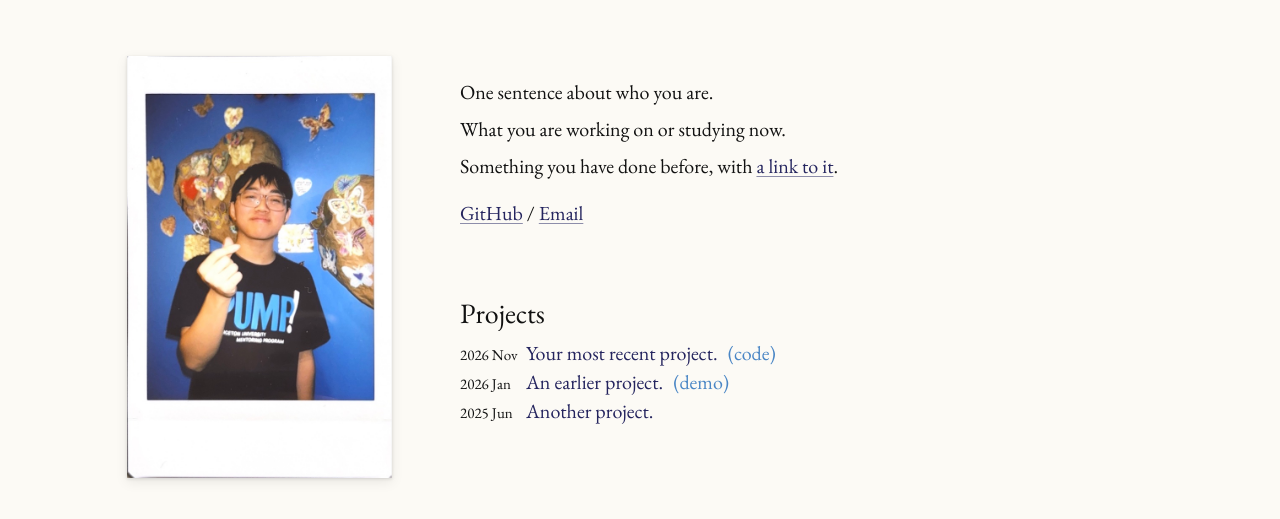
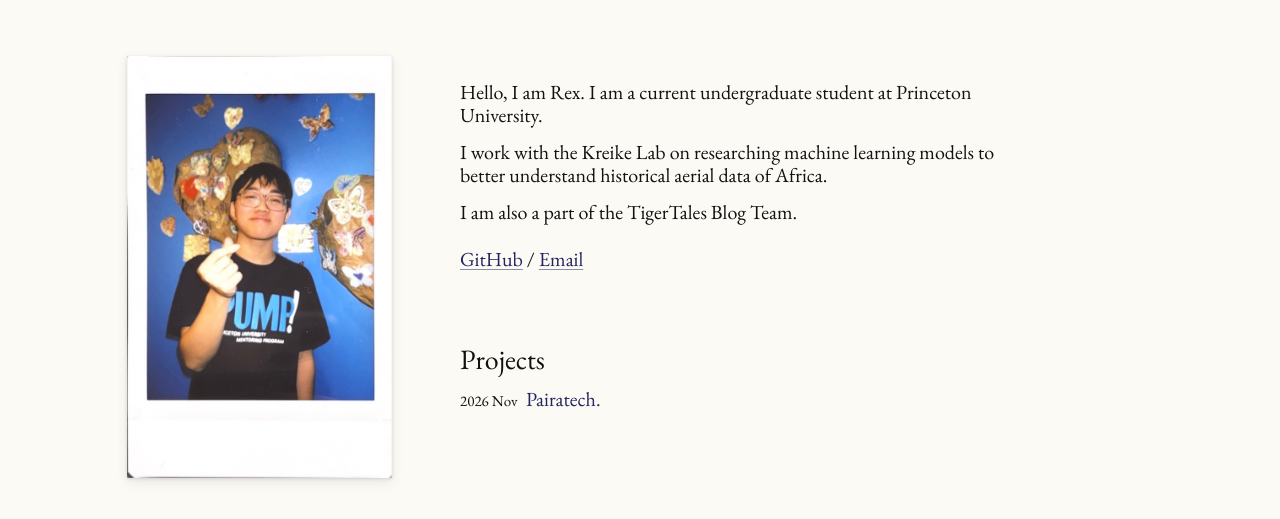
Before and after one commit to rex-tran/rex-tran.github.io, an Astro site: page / in a window 1280 px wide. Shown: the part 109-628 px from the top of the page. Built offline with nearby package versions, Linux system fonts and the light colour scheme; Astro itself is replaced by a stand-in of ours.

Commit message:
Add bio, Pairatech project, and in-progress writing entry
Co-Authored-By: Claude Opus 5.5 <noreply@anthropic.com>

```diff
--- a/src/components/EntryList.astro
+++ b/src/components/EntryList.astro
@@ -14,9 +14,13 @@ const { entries } = Astro.props;
       <li>
         <span class="entry-date">{entry.date}</span>
         <span>
-          <a class="entry-title" href={entry.href}>
-            {entry.title}
-          </a>
+          {entry.href ? (
+            <a class="entry-title" href={entry.href}>
+              {entry.title}
+            </a>
+          ) : (
+            <span class="entry-title">{entry.title}</span>
+          )}
           {entry.extra && (
             <a class="entry-extra" href={entry.extra.href}>
               ({entry.extra.label})
--- a/src/data/site.ts
+++ b/src/data/site.ts
@@ -12,9 +12,9 @@ export const photo = {
 
 // Each string is one paragraph, and may contain simple HTML such as <a> links.
 export const bio = [
-  'One sentence about who you are.',
-  'What you are working on or studying now.',
-  'Something you have done before, with <a href="#">a link to it</a>.',
+  'Hello, I am Rex. I am a current undergraduate student at Princeton University.',
+  'I work with the Kreike Lab on researching machine learning models to better understand historical aerial data of Africa.',
+  'I am also a part of the TigerTales Blog Team.',
 ];
 
 export const links = [
@@ -25,29 +25,14 @@ export const links = [
 type Entry = {
   date: string; // Shown as written, for example "2026 Nov"
   title: string;
-  href: string;
+  href?: string; // Leave out to show the title as plain text
   extra?: { label: string; href: string }; // Small blue link after the title
 };
 
 // Newest first. The home page shows all of these.
 export const projects: Entry[] = [
-  {
-    date: '2026 Nov',
-    title: 'Your most recent project.',
-    href: '#',
-    extra: { label: 'code', href: '#' },
-  },
-  {
-    date: '2026 Jan',
-    title: 'An earlier project.',
-    href: '#',
-    extra: { label: 'demo', href: '#' },
-  },
-  { date: '2025 Jun', title: 'Another project.', href: '#' },
+  { date: '2026 Nov', title: 'Pairatech.', href: 'https://pairatech.vercel.app/pre-arrival' },
 ];
 
-// Newest first.
-export const writing: Entry[] = [
-  { date: '2026 Nov', title: 'Title of something you wrote.', href: '#' },
-  { date: '2026 Mar', title: 'Title of an earlier post.', href: '#' },
-];
+// Newest first. Leave out href for an entry that isn't published yet.
+export const writing: Entry[] = [{ date: '2026 Nov', title: 'In progress.' }];
```
